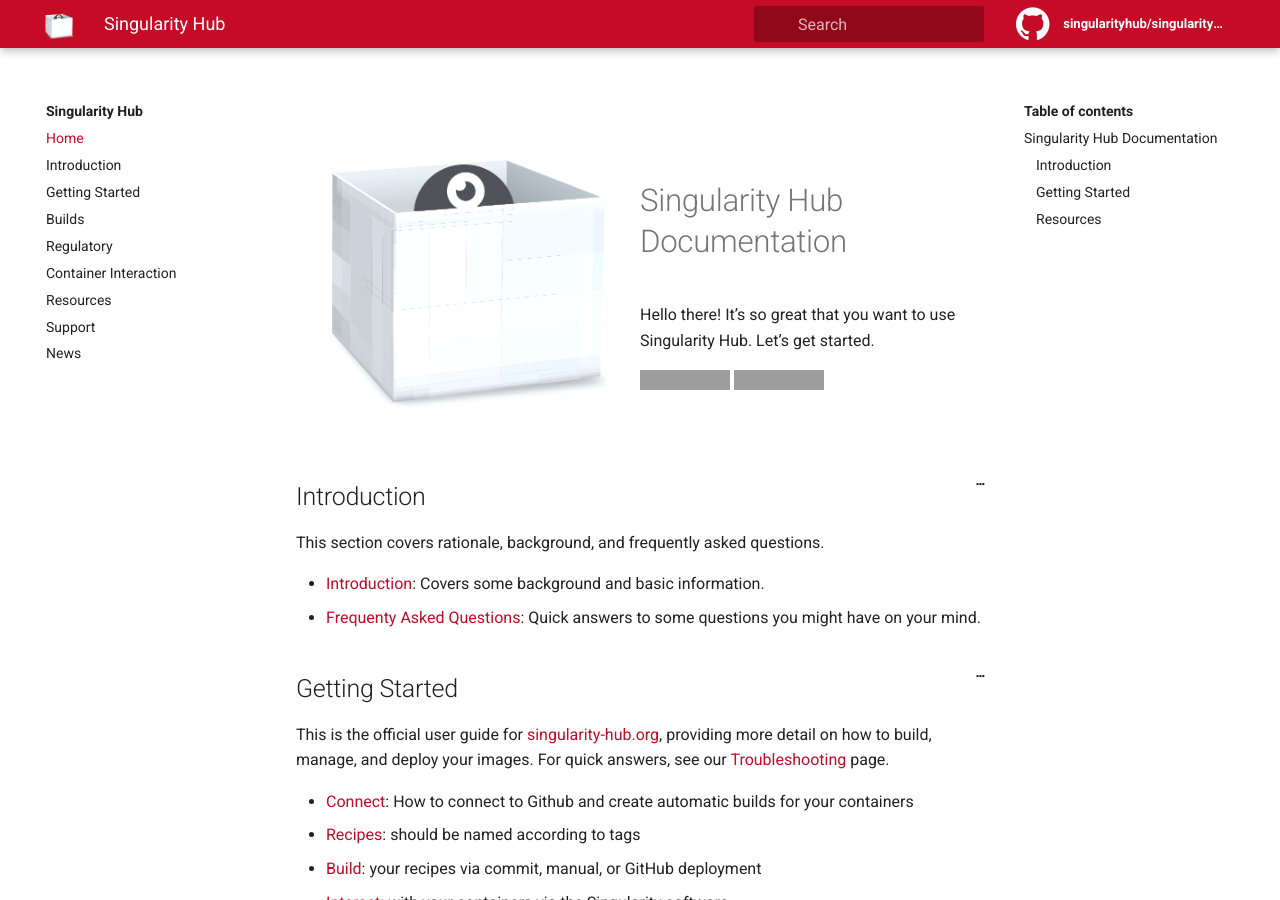
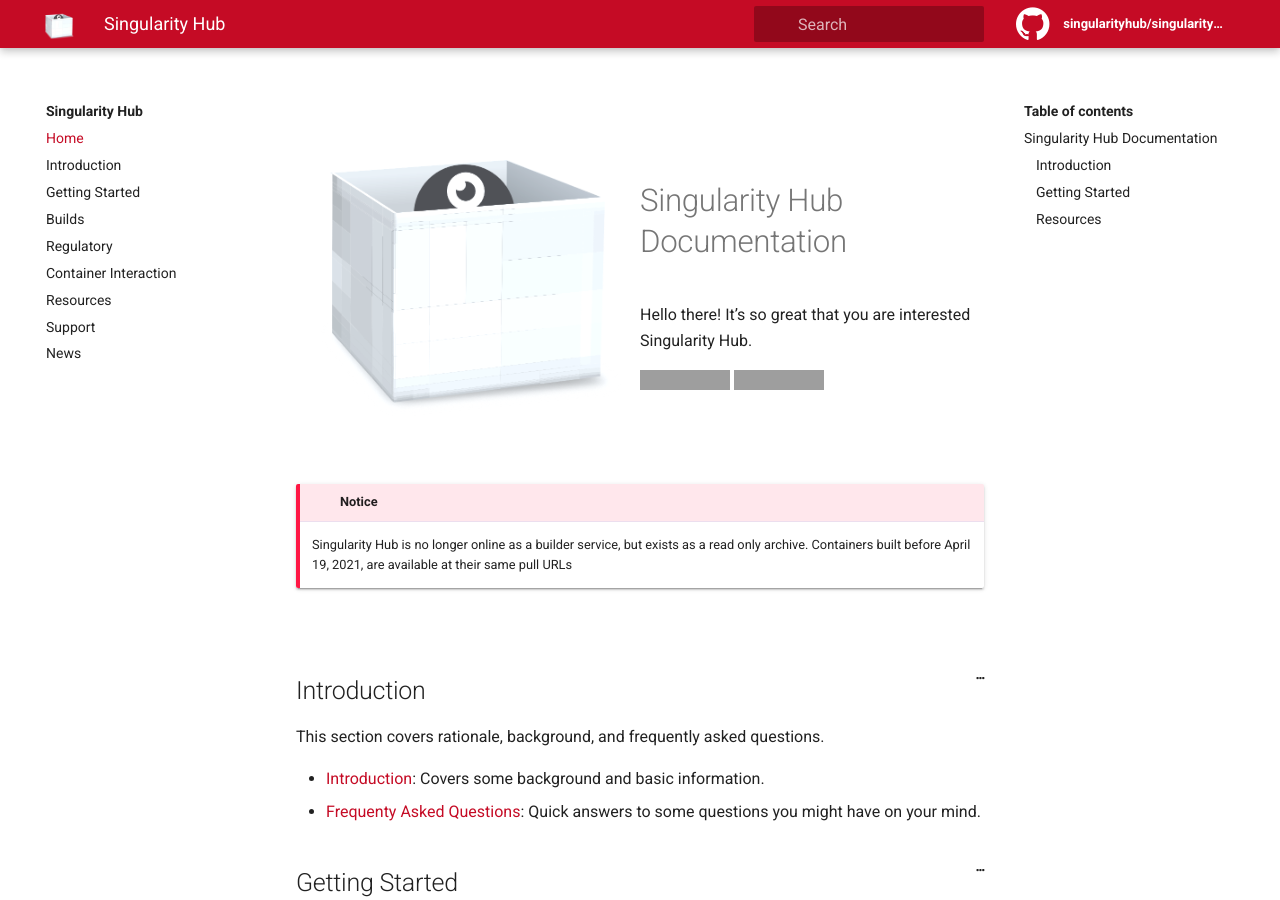
Before and after one commit to singularityhub/singularityhub-docs, a Jekyll site: the page built from index.md, in a window 1280 px wide and 900 px high. Built offline with Jekyll 4.4.1, drawn with Linux system fonts in a browser that asks for light colours; grey boxes are pictures that could not be loaded.

Commit message:
adding notice
Signed-off-by: vsoch <vsoch@users.noreply.github.com>

```diff
--- a/index.md
+++ b/index.md
@@ -14,10 +14,17 @@ excluded_in_search: true
 
 # Singularity Hub Documentation
 
-Hello there! It's so great that you want to use Singularity Hub. Let's get started.
+Hello there! It's so great that you are interested Singularity Hub.
 
 [![Gitter chat](https://badges.gitter.im/gitterHQ/gitter.png)](https://gitter.im/singularityhub/lobby)
 [![DOI](https://img.shields.io/badge/paper-plos--one-blue.svg)](https://doi.org/10.1371/journal.pone.0188511)
+
+<br>
+<br>
+
+{% include alert.html title="Notice" type="danger" content="Singularity
+Hub is no longer online as a builder service, but exists as a read only archive. Containers built before April 19, 2021, are available at their same pull URLs" %}
+
 
 
 <br>
```
Also changed, not shown: other parts of index.md (+1 -1 lines).
